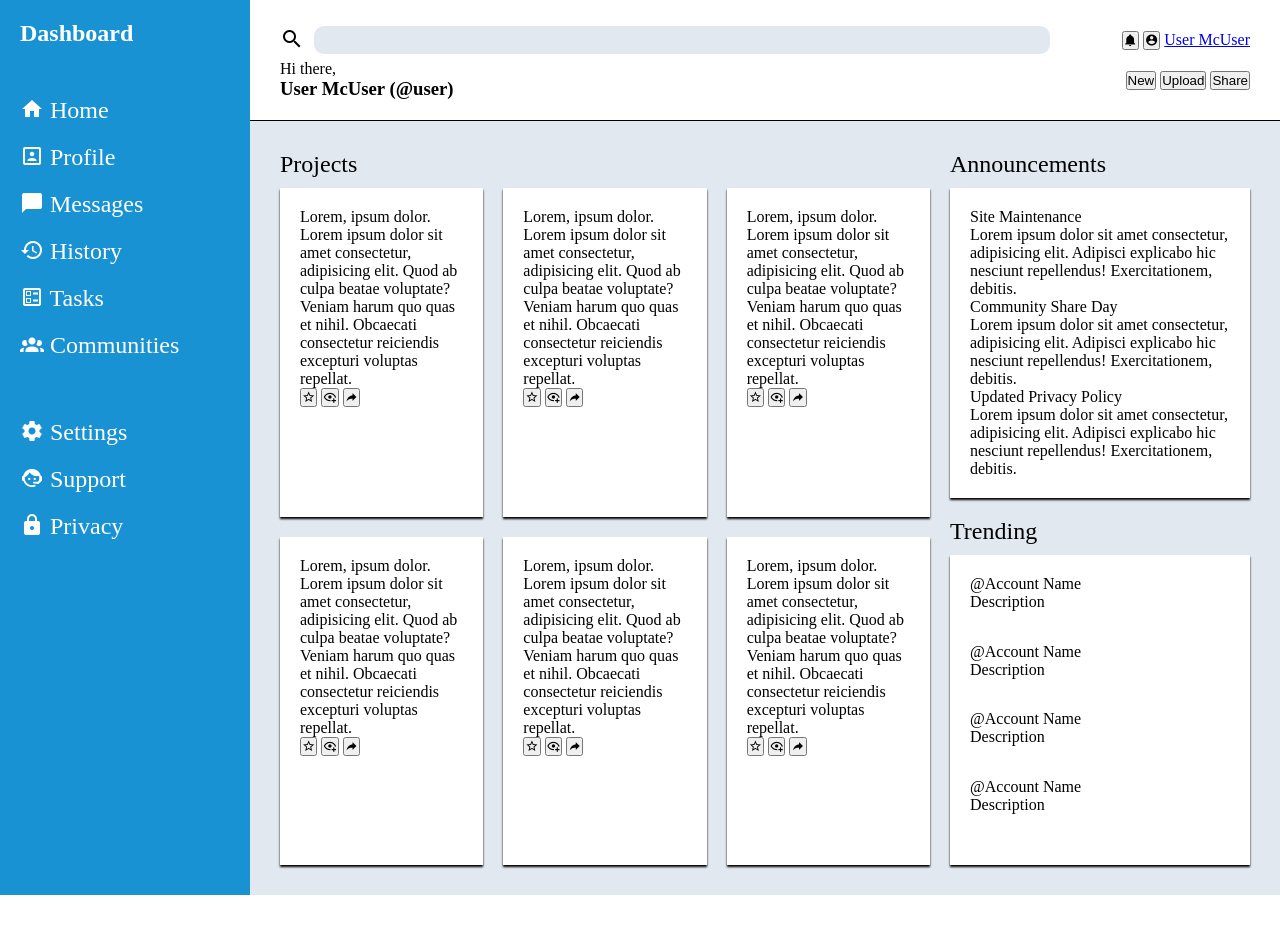
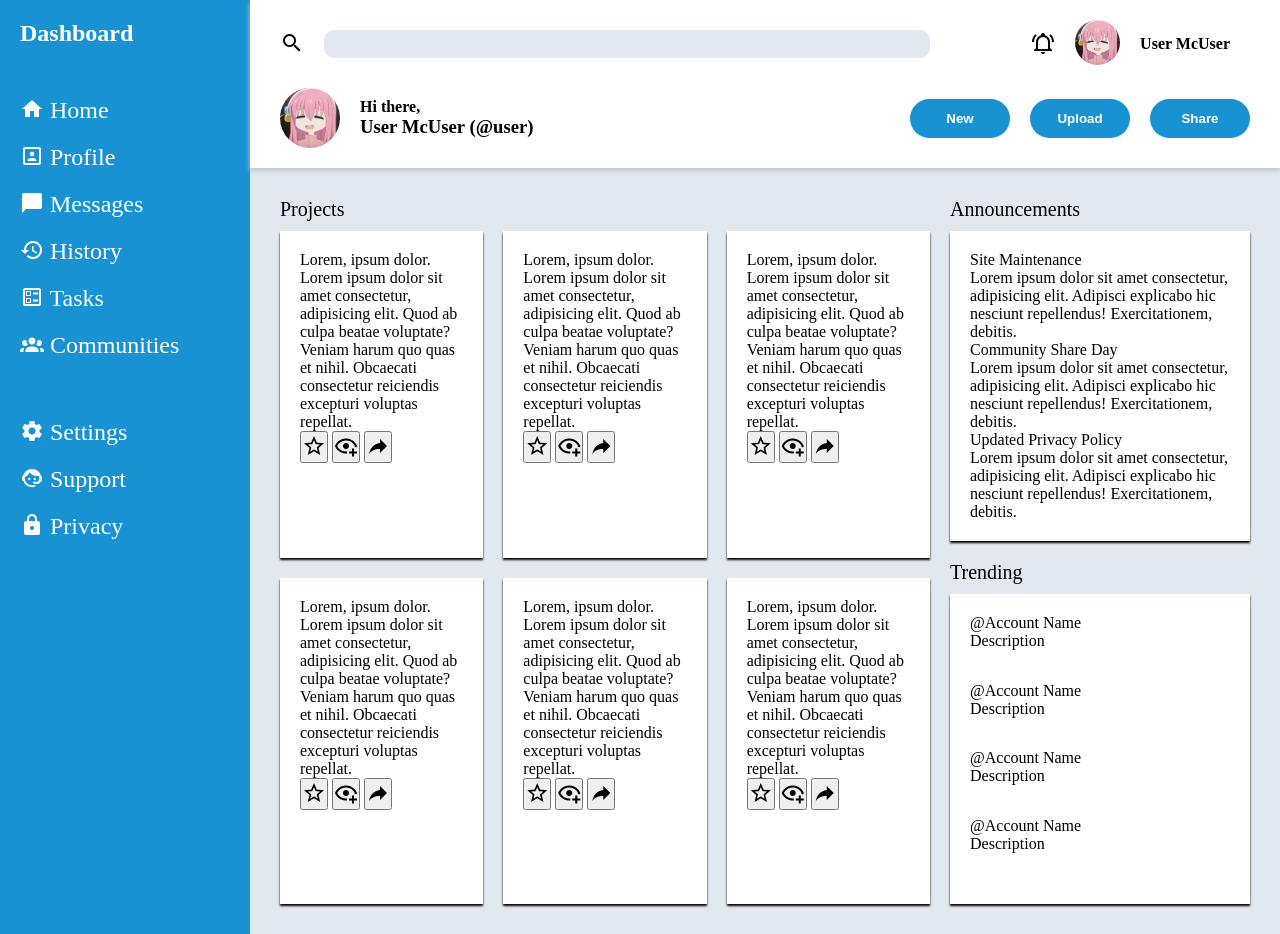
Before and after one commit to KevinV0212/admin-dashboard, a plain HTML site: page index.html in a window 1280 px wide. Before the commit the page ends 895 px from the top, so only its background shows below. Drawn offline with Linux system fonts and the light colour scheme.

Commit message:
finished header basic styling

```diff
--- a/index.html
+++ b/index.html
@@ -16,37 +16,37 @@
                 <ul>
                     <li>
                         <a href="#">
-                            <span class="mdi mdi-home"></span>
+                            <span class="icon-md mdi mdi-home"></span>
                             Home
                         </a>
                     </li>
                     <li>
                         <a href="#">
-                            <span class="mdi mdi-account-box-outline"></span>
+                            <span class="icon-md mdi mdi-account-box-outline"></span>
                             Profile
                         </a>
                     </li>
                     <li>
                         <a href="#">
-                            <span class="mdi mdi-message"></span>
+                            <span class="icon-md mdi mdi-message"></span>
                             Messages
                         </a>
                     </li>
                     <li>
                         <a href="#">
-                            <span class="mdi mdi-history"></span>
+                            <span class="icon-md mdi mdi-history"></span>
                             History
                         </a>
                     </li>
                     <li>
                         <a href="#">
-                            <span class="mdi mdi-ballot-outline"></span>
+                            <span class="icon-md mdi mdi-ballot-outline"></span>
                             Tasks
                         </a>
                     </li>
                     <li>
                         <a href="#">
-                            <span class="mdi mdi-account-group"></span>
+                            <span class="icon-md mdi mdi-account-group"></span>
                             Communities
                         </a>
                     </li>
@@ -56,19 +56,19 @@
                 <ul>
                     <li>
                         <a href="#">
-                            <span class="mdi mdi-cog"></span>
+                            <span class="icon-md mdi mdi-cog"></span>
                             Settings
                         </a>
                     </li>
                     <li>
                         <a href="#">
-                            <span class="mdi mdi-face-agent"></span>
+                            <span class="icon-md mdi mdi-face-agent"></span>
                             Support
                         </a>
                     </li>
                     <li>
                         <a href="#">
-                            <span class="mdi mdi-lock"></span>
+                            <span class="icon-md mdi mdi-lock"></span>
                             Privacy
                         </a>
                     </li>
@@ -77,27 +77,36 @@
         </div>
         <div class="header">
             <form action="">
-                <span class="mdi mdi-magnify"></span>
+                <span class="icon-md mdi mdi-magnify"></span>
                 <input type="search">
             </form>
             <div class="account-controls">
-                <button><span class="mdi mdi-bell"></span></button>
-                <button><span class="mdi mdi-account-circle"></span></button>
+                <button class="no-bg">
+                    <span class="icon-md mdi mdi-bell-ring-outline "></span>
+                </button>
+                <button class="no-bg ">
+                    <img src="./img/bocchi_icon.jpg"
+                        alt="profile-picture"
+                        width="45px" height="45px"
+                        class="circle-border">
+                </button>
                 <a href="#">User McUser</a>
                 <div></div>
             </div>
             <div class="account-info">
+                <img src="./img/bocchi_icon.jpg"
+                alt="profile-picture"
+                width="60px" height="60px"
+                class="circle-border">
                 <div class="welcome-message">
                     <p>Hi there,</p>
                     <h3>User McUser (@user)</h3>
                 </div>
             </div>
             <div class="post-controls">
-                <div class="button-group">
-                    <button>New</button>
-                    <button>Upload</button>
-                    <button>Share</button>
-                </div>
+                <button>New</button>
+                <button>Upload</button>
+                <button>Share</button>
             </div>
         </div>
         <div class="main-content">
@@ -114,9 +123,9 @@
                             </div>
                         </div>
                         <div class="card-controls">
-                            <button><span class="mdi mdi-star-outline"></span></button>
-                            <button><span class="mdi mdi-eye-plus-outline"></span></button>
-                            <button><span class="mdi mdi-share"></span></button>
+                            <button><span class="icon-md mdi mdi-star-outline"></span></button>
+                            <button><span class="icon-md mdi mdi-eye-plus-outline"></span></button>
+                            <button><span class="icon-md mdi mdi-share"></span></button>
                         </div>
                     </div>
                     <div class="card">
@@ -129,9 +138,9 @@
                             </div>
                         </div>
                         <div class="card-controls">
-                            <button><span class="mdi mdi-star-outline"></span></button>
-                            <button><span class="mdi mdi-eye-plus-outline"></span></button>
-                            <button><span class="mdi mdi-share"></span></button>
+                            <button><span class="icon-md mdi mdi-star-outline"></span></button>
+                            <button><span class="icon-md mdi mdi-eye-plus-outline"></span></button>
+                            <button><span class="icon-md mdi mdi-share"></span></button>
                         </div>
                     </div>
                     <div class="card">
@@ -144,9 +153,9 @@
                             </div>
                         </div>
                         <div class="card-controls">
-                            <button><span class="mdi mdi-star-outline"></span></button>
-                            <button><span class="mdi mdi-eye-plus-outline"></span></button>
-                            <button><span class="mdi mdi-share"></span></button>
+                            <button><span class="icon-md mdi mdi-star-outline"></span></button>
+                            <button><span class="icon-md mdi mdi-eye-plus-outline"></span></button>
+                            <button><span class="icon-md mdi mdi-share"></span></button>
                         </div>
                     </div>
                     <div class="card">
@@ -159,9 +168,9 @@
                             </div>
                         </div>
                         <div class="card-controls">
-                            <button><span class="mdi mdi-star-outline"></span></button>
-                            <button><span class="mdi mdi-eye-plus-outline"></span></button>
-                            <button><span class="mdi mdi-share"></span></button>
+                            <button><span class="icon-md mdi mdi-star-outline"></span></button>
+                            <button><span class="icon-md mdi mdi-eye-plus-outline"></span></button>
+                            <button><span class="icon-md mdi mdi-share"></span></button>
                         </div>
                     </div>
                     <div class="card">
@@ -174,9 +183,9 @@
                             </div>
                         </div>
                         <div class="card-controls">
-                            <button><span class="mdi mdi-star-outline"></span></button>
-                            <button><span class="mdi mdi-eye-plus-outline"></span></button>
-                            <button><span class="mdi mdi-share"></span></button>
+                            <button><span class="icon-md mdi mdi-star-outline"></span></button>
+                            <button><span class="icon-md mdi mdi-eye-plus-outline"></span></button>
+                            <button><span class="icon-md mdi mdi-share"></span></button>
                         </div>
                     </div>
                     <div class="card">
@@ -189,9 +198,9 @@
                             </div>
                         </div>
                         <div class="card-controls">
-                            <button><span class="mdi mdi-star-outline"></span></button>
-                            <button><span class="mdi mdi-eye-plus-outline"></span></button>
-                            <button><span class="mdi mdi-share"></span></button>
+                            <button><span class="icon-md mdi mdi-star-outline"></span></button>
+                            <button><span class="icon-md mdi mdi-eye-plus-outline"></span></button>
+                            <button><span class="icon-md mdi mdi-share"></span></button>
                         </div>
                     </div>
                 </div>
--- a/style.css
+++ b/style.css
@@ -1,6 +1,7 @@
 :root {
     --blue-light:#1992D4;
     --gray-light:#E2E8F0;
+    --gray:#c1c7ce;
 }
 * {
     margin:0;
@@ -16,10 +17,28 @@ body {
     height:100vh;
     display:flex;
 }
+
+img{
+    max-height:100%;
+    max-width:100%;
+}
+/* universally applicable style classes */
+.no-bg{
+    background:none;
+    border:none;
+}
+.circle-border{
+    border-radius:50%;
+}
+.icon-md{
+    font-size:1.5rem;
+}
+
+
 .container {
     flex:1;
     display:grid;
-    grid-template-columns:[start] minmax(200px, 250px) minmax(500px, 1fr);
+    grid-template-columns:[start] minmax(200px, 250px) minmax(600px, 1fr);
     grid-template-rows:[top] auto 1fr[bottom];
 }
 
@@ -54,21 +73,50 @@ body {
 
 .header {
     padding:20px 30px;
-    grid-template-rows: repeat(2, 1fr);
+    grid-template-rows: repeat(2, auto);
+    position:relative;
 
     background-color:white;
-    border-bottom: 1px solid black;
+    box-shadow: 0px 3px 5px var(--gray);
+    font-weight:bold;
+    color:black;
 
     display:grid;
-    grid-template-columns: minmax(200px, 1fr) min(200px);
+    grid-template-columns: minmax(200px, 1fr) minmax(200px, 300px);
     align-items:center;
+    gap:20px;
 }
 
 .header > .account-controls,
-.header > .post-controls{
+.header > .post-controls,
+.header > form,
+.header > .account-info{
+    display:flex;
+    align-items:center;
+    gap:20px;
+}
+
+.header > .account-controls,
+.header > .post-controls {
     justify-self:end;
 }
 
+a,
+a:visited{
+    color:inherit;
+    text-decoration:none;
+}
+
+.post-controls > button {
+    width:100px;
+    border:none;
+    border-radius: 2rem;
+    padding:.75rem 1rem;
+
+    background-color: var(--blue-light);
+    font-weight:bold;
+    color:white;
+}
 
 form {
     font-size:1.5rem;
@@ -100,7 +148,7 @@ input[type="search"] {
 
 
 .main-content .section-title {
-    font-size: 1.5rem;
+    font-size: 1.25rem;
     margin-bottom: 10px;
 }
 
```
Also changed, not shown: img/bocchi_icon.jpg (added), img/example.png (renamed from example.png).
